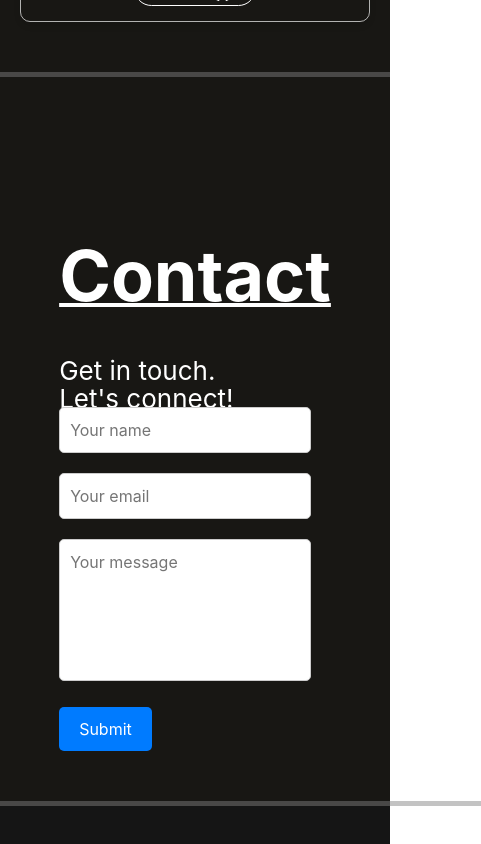
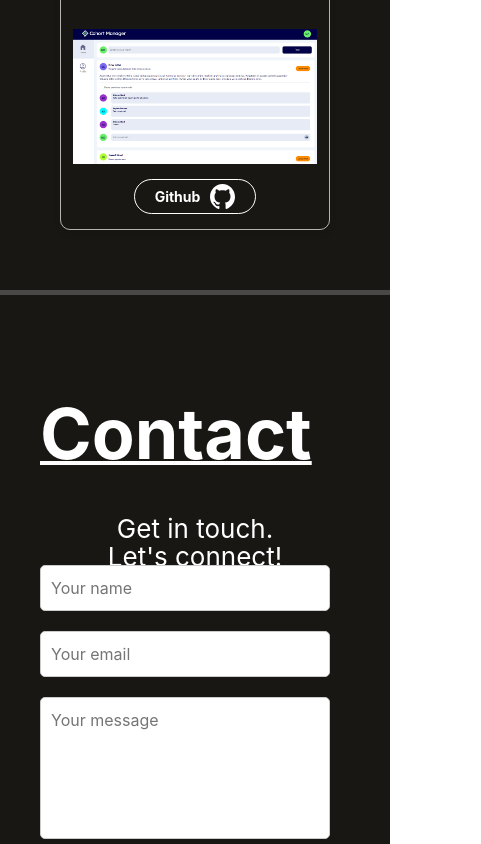
Before and after one commit to Satokii/portfolio, a React (Vite) app: page / in a window 390 px wide. Shown: the part 5320-6164 px from the top of the page, 481 px wide, since content can reach past the window. Built offline with nearby package versions, Linux system fonts and the light colour scheme; no server answers.

Commit message:
style: amended all section 1200px width padding so they are identical

```diff
--- a/src/styles/main/main-contact.css
+++ b/src/styles/main/main-contact.css
@@ -14,6 +14,7 @@
 .main-contact--subheader {
     font-size: 26px;
     font-weight: normal;
+    text-align: center;
 }
 
 .main-contact--contact-info-container{
@@ -59,3 +60,10 @@
 .main-contact--contact-form button:hover {
     background-color: #0056b3;
 }
+
+/* MEDIA QUERIES */
+@media screen and (max-width: 1200px) {
+    .main-contact {
+        padding: 50px 60px 30px 60px;
+    }
+}
--- a/src/styles/main/main-projects.css
+++ b/src/styles/main/main-projects.css
@@ -129,7 +129,7 @@
 /* MEDIA QUERIES */
 @media screen and (max-width: 1200px) {
     .main-projects {
-        padding: 80px 20px 20px 20px;
+        padding: 50px 60px 30px 60px;
     }
 }
 
```
